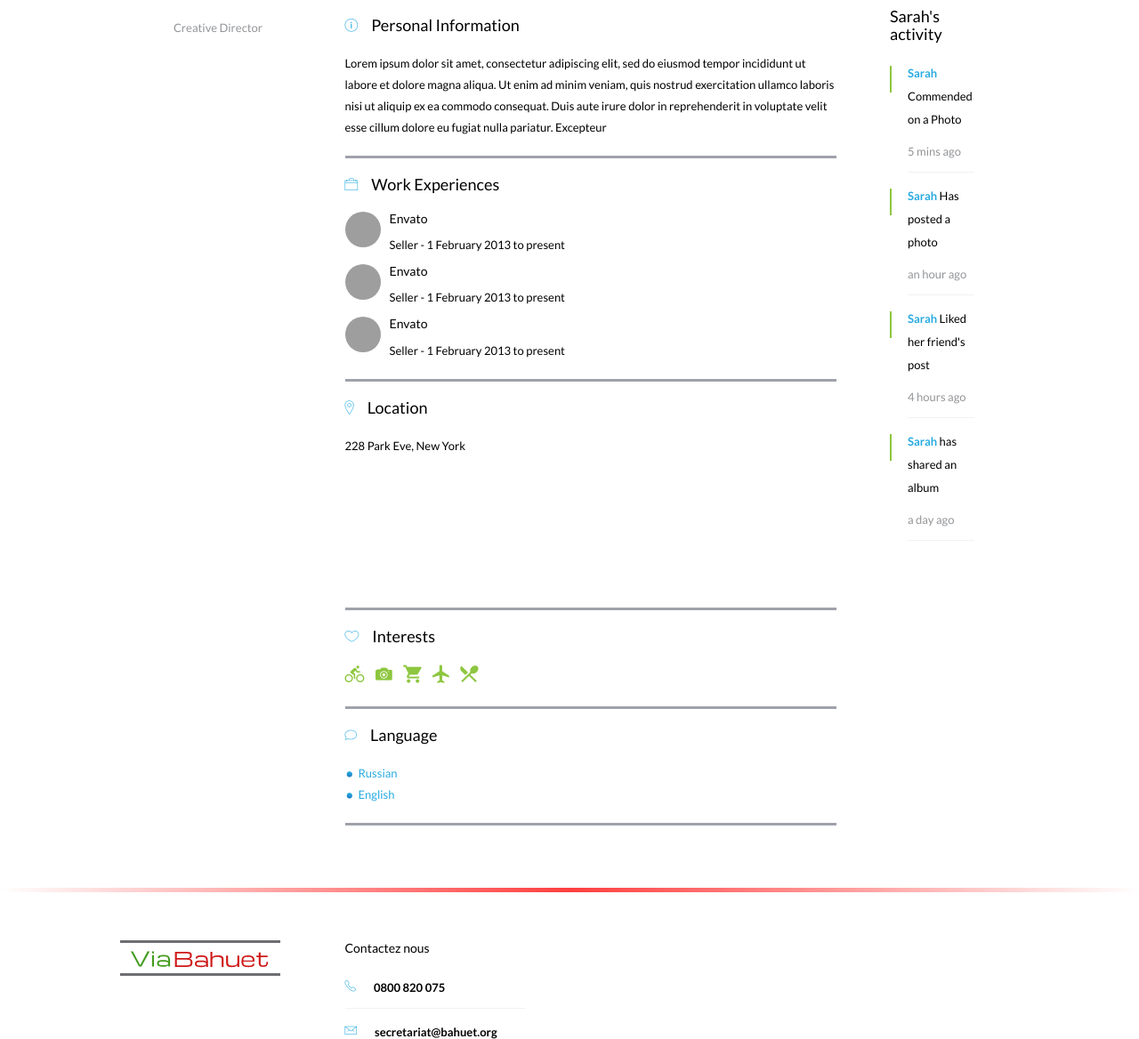
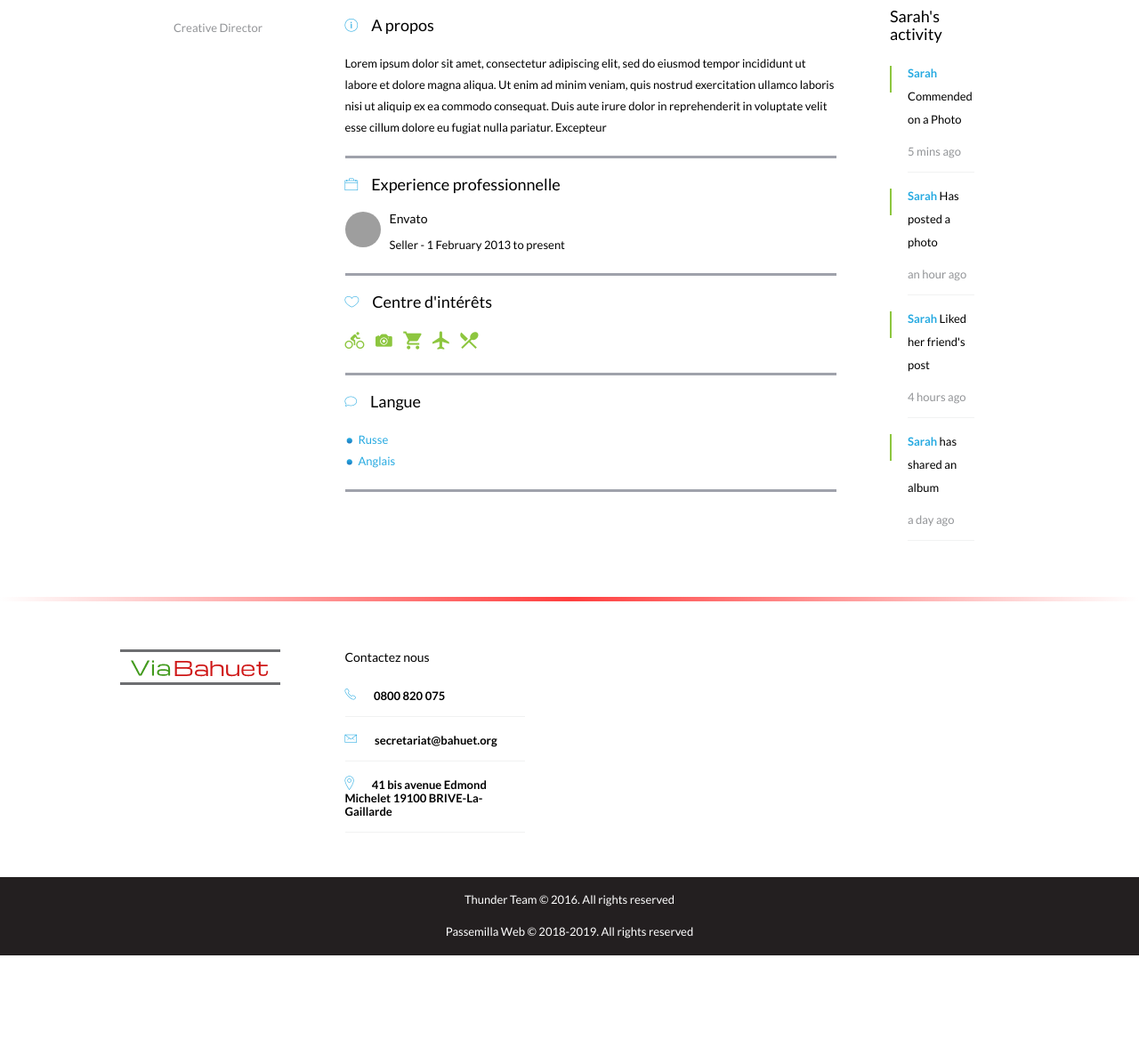
Before and after one commit to TheDaxterMan/PPE-3, a PHP site: page /timeline-about.php in a window 1280 px wide. Shown: the part 457-1625 px from the top of the page at 89% size. After the commit the page ends 1531 px from the top, so only its background shows below. Run offline with PHP 8.4, Linux system fonts and the light colour scheme; the visitor is signed in with stand-in values (Sample User, id 1); data that the repository does not hold is empty; a map, chart or similar area stays blank; some libraries are stand-ins or nearby versions; some web fonts are replaced; grey boxes are pictures that could not be loaded.

Commit message:
petites modifs

```diff
--- a/friend-finder/timeline-about.php
+++ b/friend-finder/timeline-about.php
@@ -116,25 +116,11 @@
               ================================================= -->
               <div class="about-profile">
                 <div class="about-content-block">
-                  <h4 class="grey"><i class="ion-ios-information-outline icon-in-title"></i>Personal Information</h4>
+                  <h4 class="grey"><i class="ion-ios-information-outline icon-in-title"></i>A propos</h4>
                   <p>Lorem ipsum dolor sit amet, consectetur adipiscing elit, sed do eiusmod tempor incididunt ut labore et dolore magna aliqua. Ut enim ad minim veniam, quis nostrud exercitation ullamco laboris nisi ut aliquip ex ea commodo consequat. Duis aute irure dolor in reprehenderit in voluptate velit esse cillum dolore eu fugiat nulla pariatur. Excepteur</p>
                 </div>
                 <div class="about-content-block">
-                  <h4 class="grey"><i class="ion-ios-briefcase-outline icon-in-title"></i>Work Experiences</h4>
-                  <div class="organization">
-                    <img src="images/envato.png" alt="" class="pull-left img-org" />
-                    <div class="work-info">
-                      <h5>Envato</h5>
-                      <p>Seller - <span class="text-grey">1 February 2013 to present</span></p>
-                    </div>
-                  </div>
-                  <div class="organization">
-                    <img src="images/envato.png" alt="" class="pull-left img-org" />
-                    <div class="work-info">
-                      <h5>Envato</h5>
-                      <p>Seller - <span class="text-grey">1 February 2013 to present</span></p>
-                    </div>
-                  </div>
+                  <h4 class="grey"><i class="ion-ios-briefcase-outline icon-in-title"></i>Experience professionnelle</h4>
                   <div class="organization">
                     <img src="images/envato.png" alt="" class="pull-left img-org" />
                     <div class="work-info">
@@ -143,15 +129,22 @@
                     </div>
                   </div>
                 </div>
+							<?php
+							if ($rue!='' | $ville!='' | $cp!='')
+							{
+							?>
+							<div class="about-content-block">
+								<h4 class="grey"><i class="ion-ios-location-outline icon-in-title"></i>Adresse</h4>
+								<p><?php echo $rue,' ',$cp,' ',$ville ?></p>
+								<div class="google-maps">
+									<div id="map" class="map"></div>
+								</div>
+							</div>
+							<?php
+							}
+							?>
                 <div class="about-content-block">
-                  <h4 class="grey"><i class="ion-ios-location-outline icon-in-title"></i>Location</h4>
-                  <p>228 Park Eve, New York</p>
-                  <div class="google-maps">
-                    <div id="map" class="map"></div>
-                  </div>
-                </div>
-                <div class="about-content-block">
-                  <h4 class="grey"><i class="ion-ios-heart-outline icon-in-title"></i>Interests</h4>
+                  <h4 class="grey"><i class="ion-ios-heart-outline icon-in-title"></i>Centre d'intérêts</h4>
                   <ul class="interests list-inline">
                     <li><span class="int-icons" title="Bycycle riding"><i class="icon ion-android-bicycle"></i></span></li>
                     <li><span class="int-icons" title="Photography"><i class="icon ion-ios-camera"></i></span></li>
@@ -161,10 +154,10 @@
                   </ul>
                 </div>
                 <div class="about-content-block">
-                  <h4 class="grey"><i class="ion-ios-chatbubble-outline icon-in-title"></i>Language</h4>
+                  <h4 class="grey"><i class="ion-ios-chatbubble-outline icon-in-title"></i>Langue</h4>
                     <ul>
-                      <li><a href="#">Russian</a></li>
-                      <li><a href="#">English</a></li>
+                      <li><a href="#">Russe</a></li>
+                      <li><a href="#">Anglais</a></li>
                     </ul>
                 </div>
               </div>
```
Also changed, not shown: friend-finder/edit-profile-work-edu.php (+4 -14 lines).
